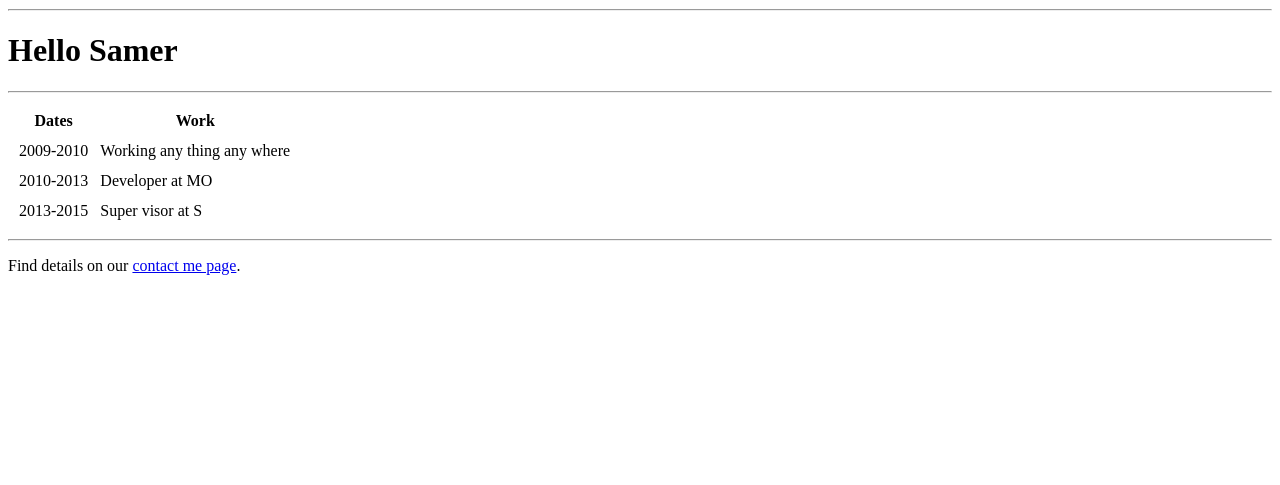
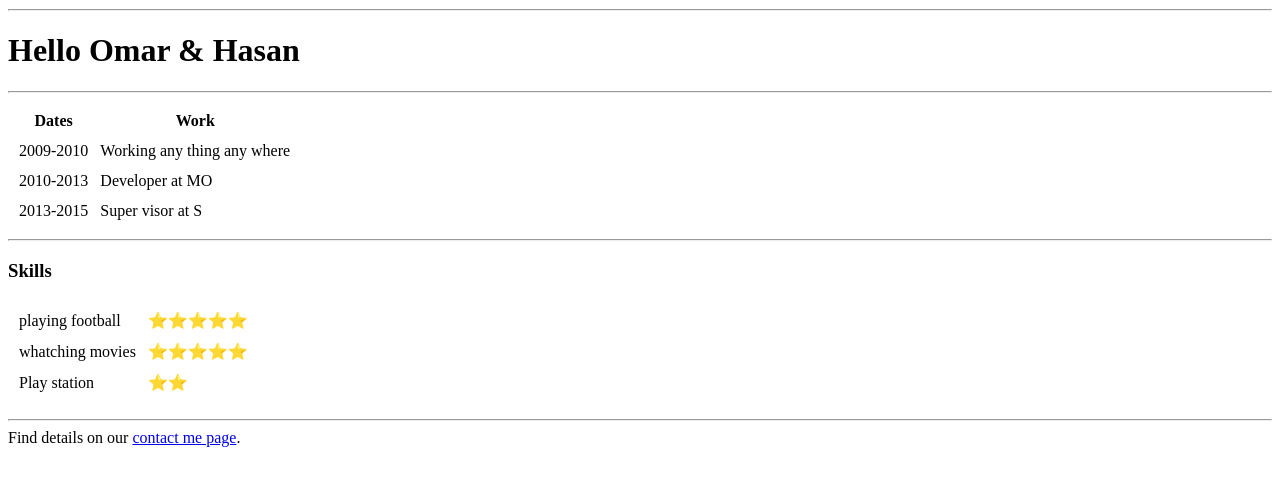
Before and after one commit to samer421/1, a plain HTML site: page index.html in a window 1280 px wide. Shown: the part 259-744 px from the top of the page. Drawn offline with Linux system fonts and the light colour scheme.

Commit message:
Update index.html

```diff
--- a/index.html
+++ b/index.html
@@ -8,7 +8,7 @@
     <img src="./images/omar.png"
      alt="omar logo">
     <hr />
-    <h1>Hello Samer</h1>
+    <h1>Hello Omar & Hasan</h1>
     <hr />
 
  <table cellspacing="10">
@@ -34,7 +34,22 @@
       </tbody>
     </table>
     <hr>
-    <p>
+<h3>Skills</h3>
+    <table cellspacing="10">
+      <tbody><tr>
+        <td>playing football</td>
+        <td>⭐️⭐️⭐️⭐️⭐️</td>
+      </tr>
+      <tr>
+        <td>whatching movies</td>
+        <td>⭐️⭐️⭐️⭐️⭐️</td>
+      </tr>
+      <tr>
+        <td>Play station</td>
+        <td>⭐️⭐️</td>
+      </tr>
+    </tbody></table>    <p>
+    <hr>
 Find details on our <a href="contact-me.html">contact me page</a>.</p>
   </body>
 </html>
```
